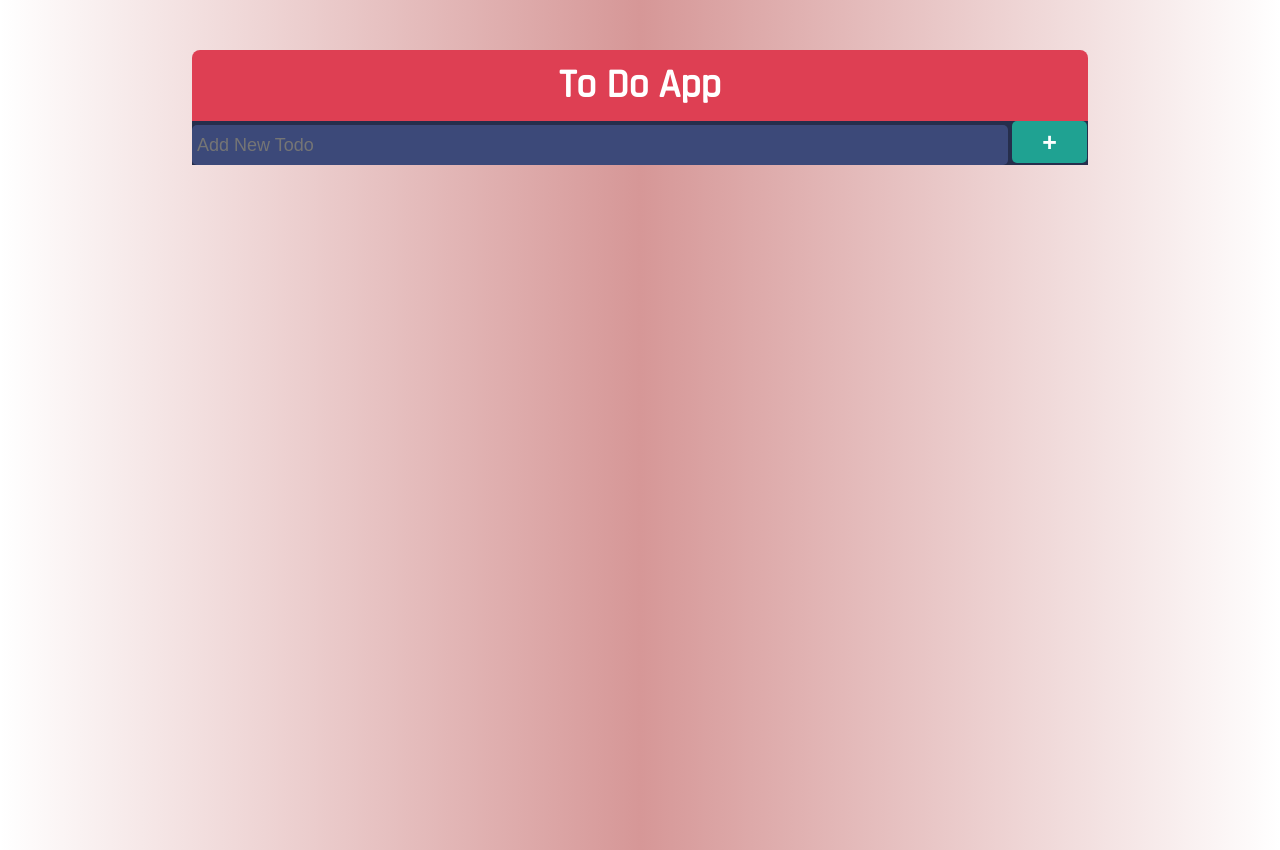
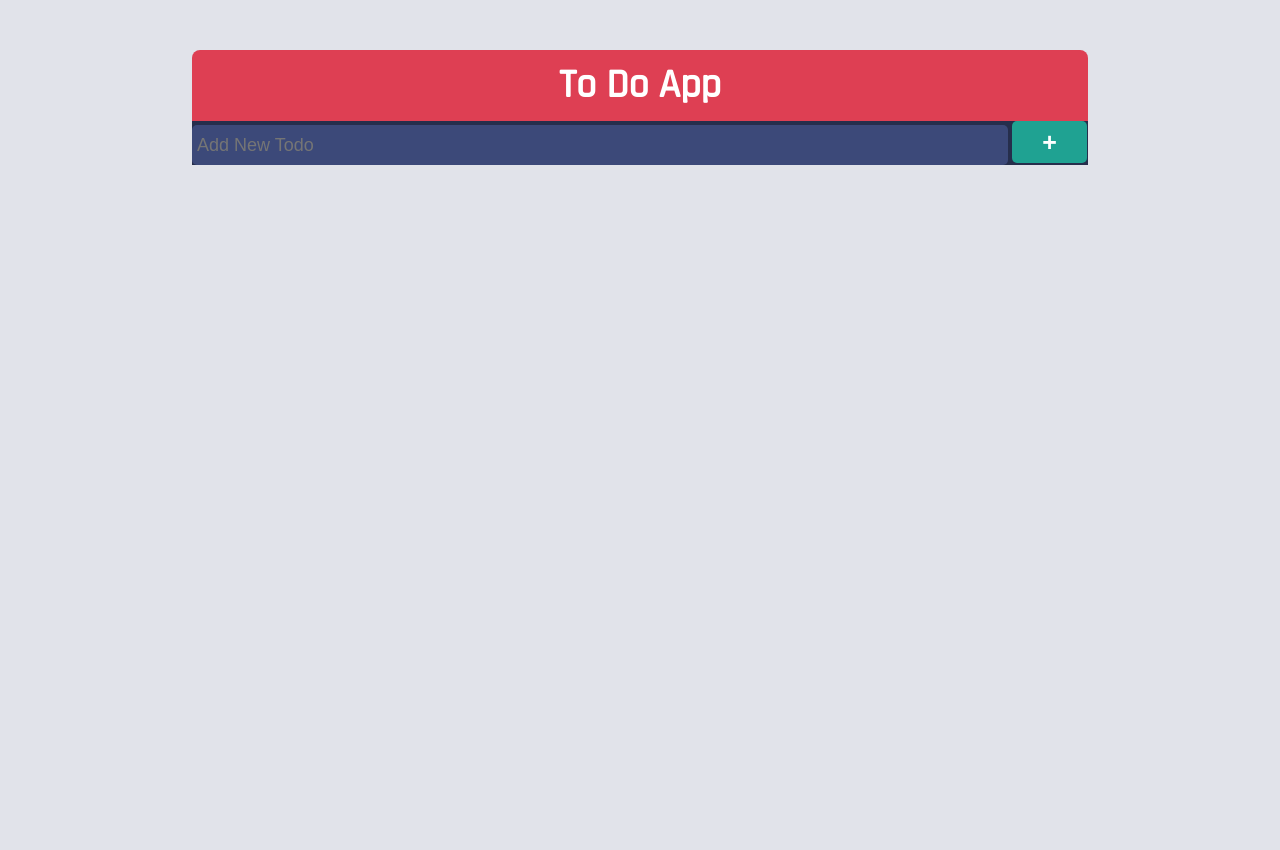
Before and after one commit to kaplanh/To-Do-App, a plain HTML site: page index.html in a window 1280 px wide. Drawn offline with Linux system fonts and the light colour scheme.

Commit message:
modified

```diff
--- a/style.css
+++ b/style.css
@@ -9,15 +9,15 @@ body {
   display: flex;
   justify-content: center;
   margin-top: 50px;
-  /* background-color: #e1e3ea; */
+  background-color: #e1e3ea;
   height: 100vh;
 
-  background-image: linear-gradient(
+  /* background-image: linear-gradient(
     to right,
     rgba(255, 0, 0, 0),
     rgb(214, 151, 151),
     rgba(255, 0, 0, 0)
-  );
+  ); */
 }
 .container {
   width: 70%;
```
